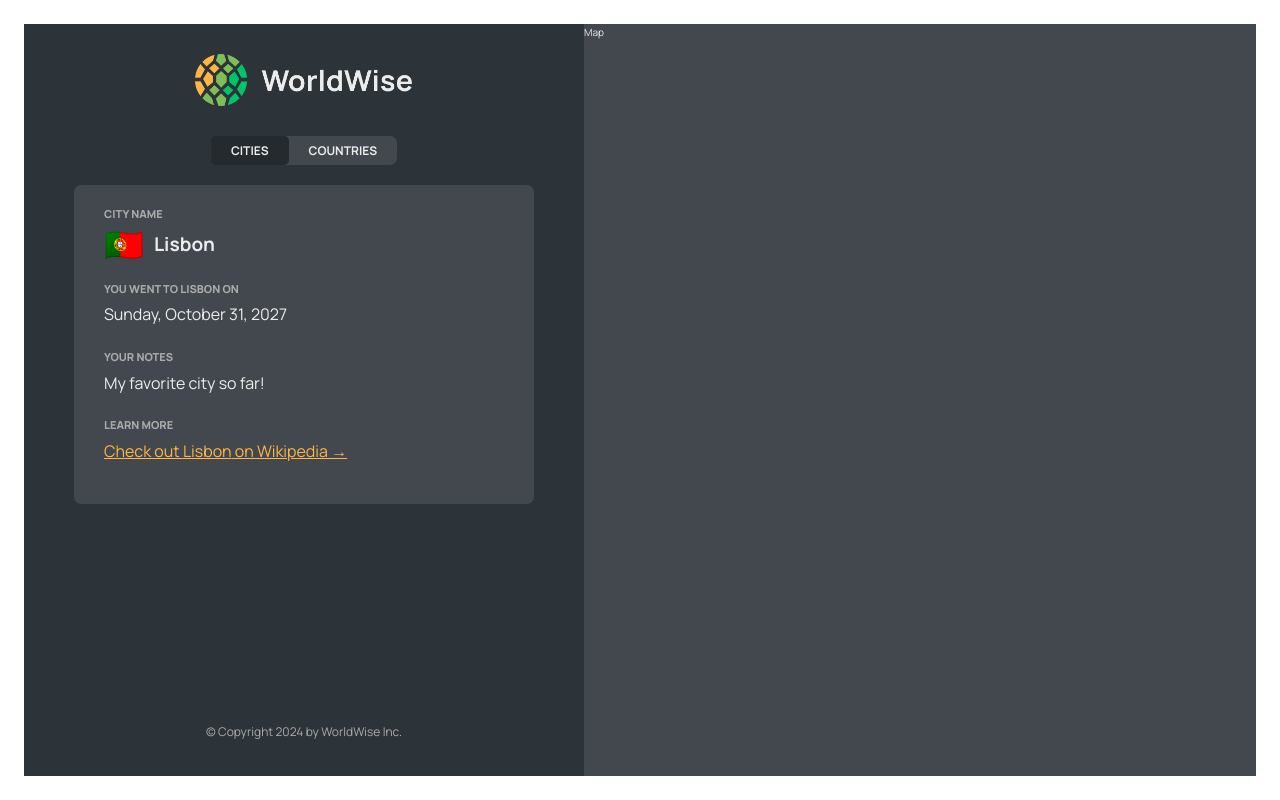
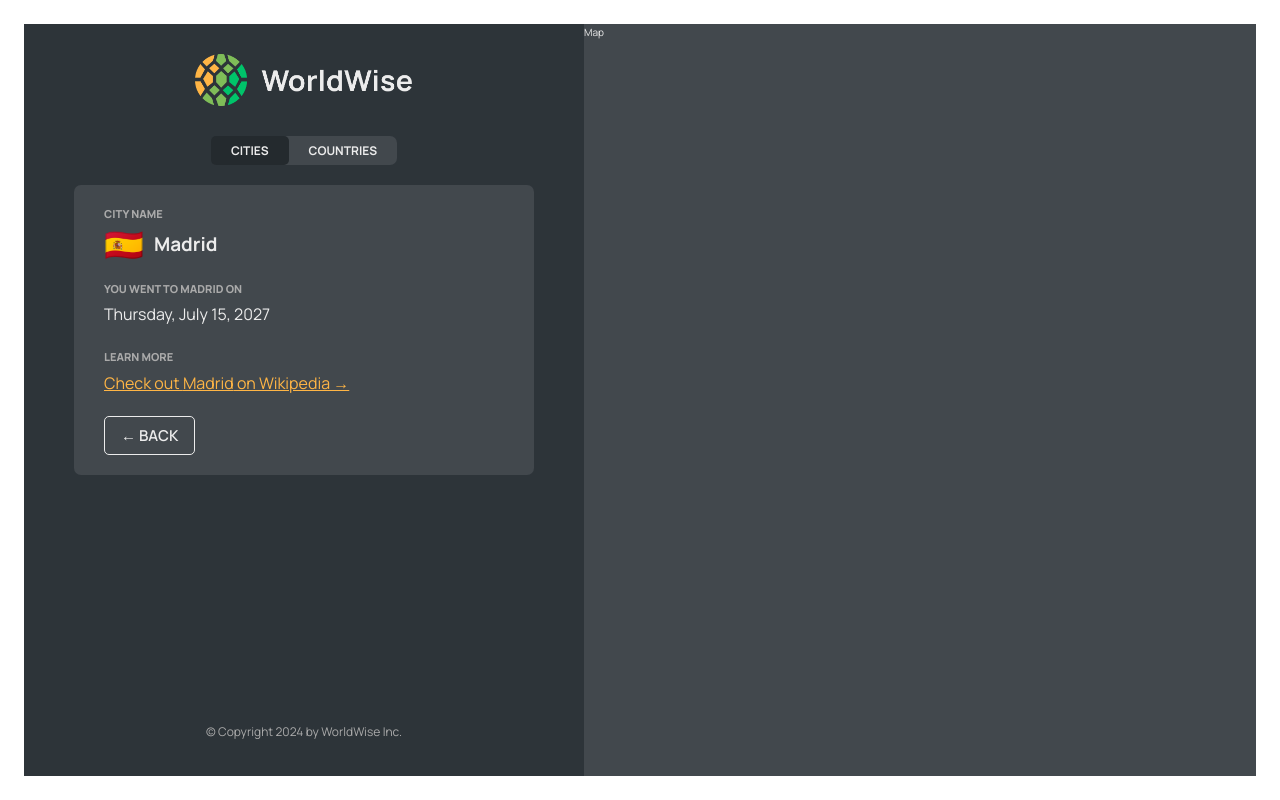
Before and after one commit to frankassafuah/worldwise, a React (Vite) app: page /app/cities/17806751 in a window 1280 px wide. Built offline with nearby package versions, Linux system fonts and the light colour scheme; data requests are answered from the project's data file.

Commit message:
finishing the city view

```diff
--- a/src/App.jsx
+++ b/src/App.jsx
@@ -1,4 +1,3 @@
-import { useEffect, useState } from "react";
 import { BrowserRouter, Routes, Route, Navigate } from "react-router-dom";
 import Product from "./pages/Product";
 import Pricing from "./pages/Pricing";
@@ -10,42 +9,19 @@ import CityList from "./components/CityList";
 import CountryList from "./components/CountryList";
 import City from "./components/City";
 import Form from "./components/Form";
+import { CitiesProvider } from "./contexts/CitiesContext";
 
 function App() {
-  const [cities, setCities] = useState([]);
-  const [isLoading, setIsLoading] = useState(false);
-
-  useEffect(function () {
-    async function fetchCities() {
-      try {
-        setIsLoading(true);
-        const res = await fetch("http://localhost:9000/cities");
-        const data = await res.json();
-        setCities(data);
-      } catch (error) {
-        alert("there was an error");
-      } finally {
-        setIsLoading(false);
-      }
-    }
-    fetchCities();
-  }, []);
-
   return (
+    <CitiesProvider>
       <BrowserRouter>
         <Routes>
           <Route path="/" element={<HomePage></HomePage>} />
           <Route path="app" element={<AppLayout></AppLayout>}>
             <Route index element={<Navigate replace to="cities" />} />
-          <Route
-            path="cities"
-            element={<CityList cities={cities} isLoading={isLoading} />}
-          />
+            <Route path="cities" element={<CityList />} />
             <Route path="cities/:id" element={<City></City>}></Route>
-          <Route
-            path="countries"
-            element={<CountryList cities={cities} isLoading={isLoading} />}
-          />
+            <Route path="countries" element={<CountryList />} />
             <Route path="form" element={<Form></Form>} />
           </Route>
           <Route path="product" element={<Product></Product>} />
@@ -54,6 +30,7 @@ function App() {
           <Route path="*" element={<PageNotFound></PageNotFound>} />
         </Routes>
       </BrowserRouter>
+    </CitiesProvider>
   );
 }
 
--- /dev/null
+++ b/src/components/BackButton.jsx
@@ -0,0 +1,19 @@
+import { useNavigate } from "react-router-dom";
+import Button from "./Button";
+
+export default function BackButton() {
+  const navigate = useNavigate();
+  return (
+    <div>
+      <Button
+        onClick={(e) => {
+          e.preventDefault();
+          navigate(-1);
+        }}
+        type="back"
+      >
+        &larr; Back
+      </Button>
+    </div>
+  );
+}
--- a/src/components/City.jsx
+++ b/src/components/City.jsx
@@ -1,5 +1,9 @@
-import { useParams, useSearchParams } from "react-router-dom";
+import { useParams } from "react-router-dom";
 import styles from "./City.module.css";
+import { useEffect } from "react";
+import { useCities } from "../contexts/CitiesContext";
+import Spinner from "./Spinner";
+import BackButton from "./BackButton";
 
 const formatDate = (date) =>
   new Intl.DateTimeFormat("en", {
@@ -10,22 +14,20 @@ const formatDate = (date) =>
   }).format(new Date(date));
 
 function City() {
-  // TEMP DATA
-  const currentCity = {
-    cityName: "Lisbon",
-    emoji: "🇵🇹",
-    date: "2027-10-31T15:59:59.138Z",
-    notes: "My favorite city so far!",
-  };
+  const { id } = useParams();
+
+  const { getCity, currentCity, isLoading } = useCities();
 
   const { cityName, emoji, date, notes } = currentCity;
-  const [searchParams, setSearchParams] = useSearchParams();
 
-  const lat = searchParams.get('lat')
-  const lng = searchParams.get('lng')
+  useEffect(
+    function () {
+      getCity(id);
+    },
+    [id]
+  );
 
-  const { id } = useParams();
-
+  if (isLoading) return <Spinner></Spinner>;
   return (
     <div className={styles.city}>
       <div className={styles.row}>
@@ -57,8 +59,9 @@ function City() {
           Check out {cityName} on Wikipedia &rarr;
         </a>
       </div>
-
-      <div>{/* <ButtonBack /> */}</div>
+      <div>
+        <BackButton />
+      </div>
     </div>
   );
 }
--- a/src/components/CityItem.jsx
+++ b/src/components/CityItem.jsx
@@ -1,4 +1,5 @@
 /* eslint-disable react/prop-types */
+import { useCities } from "../contexts/CitiesContext";
 import styles from "./CityItem.module.css";
 import { Link } from "react-router-dom";
 
@@ -11,11 +12,14 @@ const formatDate = (date) =>
 
 export default function CityItem({ city }) {
   const { cityName, emoji, date, id, position } = city;
+  const { currentCity } = useCities();
   return (
     <li>
       <Link
         to={`/app/cities/${id}?lat=${position.lat}&lng=${position.lng}`}
-        className={styles.cityItem}
+        className={`${styles.cityItem} ${
+          id === currentCity.id ? styles["cityItem--active"] : ""
+        }`}
       >
         <span className={styles.emoji}>{emoji}</span>
         <h3 className={styles.name}>{cityName}</h3>
--- a/src/components/CityList.jsx
+++ b/src/components/CityList.jsx
@@ -2,13 +2,12 @@
 import CityItem from "./CityItem.jsx";
 import styles from "./CityList.module.css";
 import Spinner from "./Spinner.jsx";
-import PropTypes from "prop-types";
+// import PropTypes from "prop-types";
 import Message from "./Message.jsx";
+import { useCities } from "../contexts/CitiesContext.jsx";
 
-CityList.prototype = {
-  cities: PropTypes.array.isRequired,
-};
-function CityList({ cities, isLoading }) {
+function CityList() {
+  const { isLoading, cities } = useCities();
   if (isLoading) return <Spinner></Spinner>;
   if (!cities.length)
     return (
--- a/src/components/CountryList.jsx
+++ b/src/components/CountryList.jsx
@@ -2,13 +2,15 @@
 import CountryItem from "./CountryItem.jsx";
 import styles from "./CountryList.module.css";
 import Spinner from "./Spinner.jsx";
-import PropTypes from "prop-types";
+// import PropTypes from "prop-types";
 import Message from "./Message.jsx";
+import { useCities } from "../contexts/CitiesContext.jsx";
 
-CountryList.prototype = {
-  cities: PropTypes.array.isRequired,
-};
-function CountryList({ cities, isLoading }) {
+// CountryList.prototype = {
+//   cities: PropTypes.array.isRequired,
+// };
+function CountryList() {
+  const { isLoading, cities } = useCities();
   if (isLoading) return <Spinner></Spinner>;
   if (!cities.length)
     return (
--- a/src/components/Form.jsx
+++ b/src/components/Form.jsx
@@ -1,9 +1,8 @@
 // "https://api.bigdatacloud.net/data/reverse-geocode-client?latitude=0&longitude=0"
 
 import { useState } from "react";
-import { useNavigate } from "react-router-dom";
 import Button from "./Button";
-
+import BackButton from "./BackButton";
 import styles from "./Form.module.css";
 
 export function convertToEmoji(countryCode) {
@@ -19,8 +18,6 @@ function Form() {
   const [country, setCountry] = useState("");
   const [date, setDate] = useState(new Date());
   const [notes, setNotes] = useState("");
-
-  const navigate = useNavigate();
 
   return (
     <form className={styles.form}>
@@ -54,15 +51,7 @@ function Form() {
 
       <div className={styles.buttons}>
         <Button type="primary">Add</Button>
-        <Button
-          onClick={(e) => {
-            e.preventDefault();
-            navigate(-1);
-          }}
-          type="back"
-        >
-          &larr; Back
-        </Button>
+        <BackButton />
       </div>
     </form>
   );
--- /dev/null
+++ b/src/contexts/CitiesContext.jsx
@@ -0,0 +1,59 @@
+/* eslint-disable react-refresh/only-export-components */
+/* eslint-disable react/prop-types */
+import { createContext, useContext, useEffect, useState } from "react";
+
+const CitiesContext = createContext();
+
+function CitiesProvider({ children }) {
+  const [cities, setCities] = useState([]);
+  const [isLoading, setIsLoading] = useState(false);
+  const [currentCity, setCurrentCity] = useState({});
+
+  useEffect(function () {
+    async function fetchCities() {
+      try {
+        setIsLoading(true);
+        const res = await fetch("http://localhost:9000/cities");
+        const data = await res.json();
+        setCities(data);
+      } catch (error) {
+        alert("there was an error");
+      } finally {
+        setIsLoading(false);
+      }
+    }
+    fetchCities();
+  }, []);
+
+  async function getCity(id) {
+    try {
+      setIsLoading(true);
+      const res = await fetch(`http://localhost:9000/cities/${id}`);
+      const data = await res.json();
+      setCurrentCity(data);
+    } catch (error) {
+      alert("there was an error");
+    } finally {
+      setIsLoading(false);
+    }
+  }
+  return (
+    <CitiesContext.Provider
+      value={{
+        cities,
+        isLoading,
+        currentCity,
+        getCity,
+      }}
+    >
+      {children}
+    </CitiesContext.Provider>
+  );
+}
+
+function useCities() {
+  const value = useContext(CitiesContext);
+  return value;
+}
+
+export { CitiesProvider, useCities };
```
Lines whose indentation alone changed are shown as unchanged.
